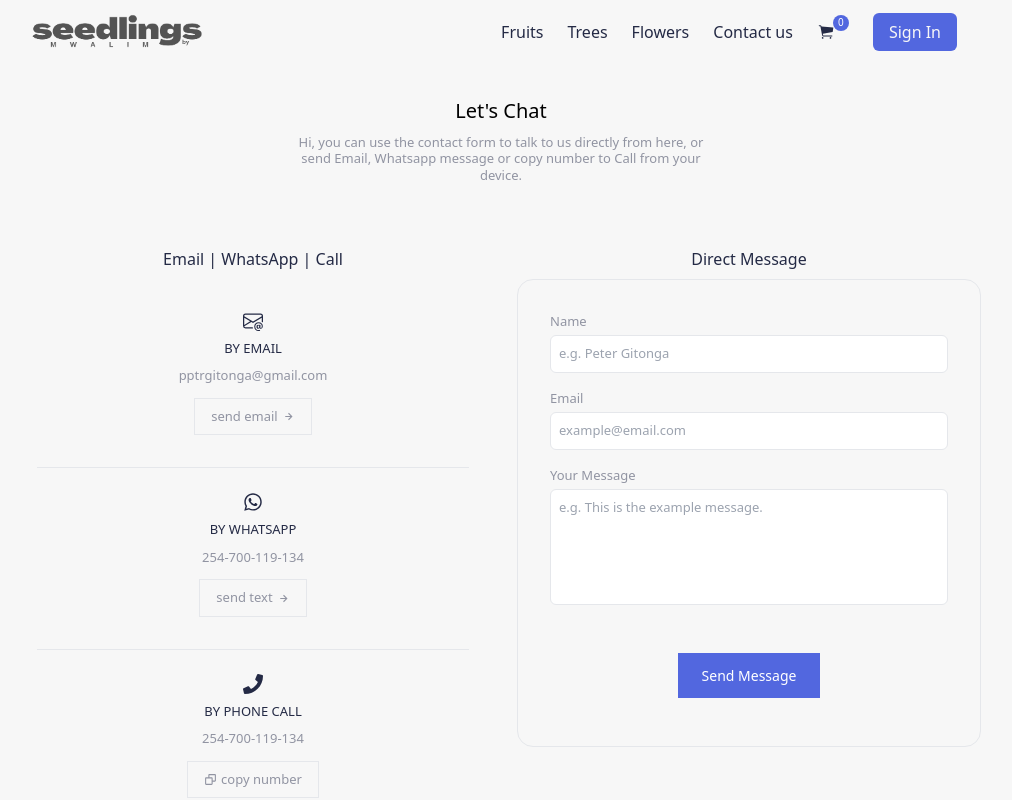
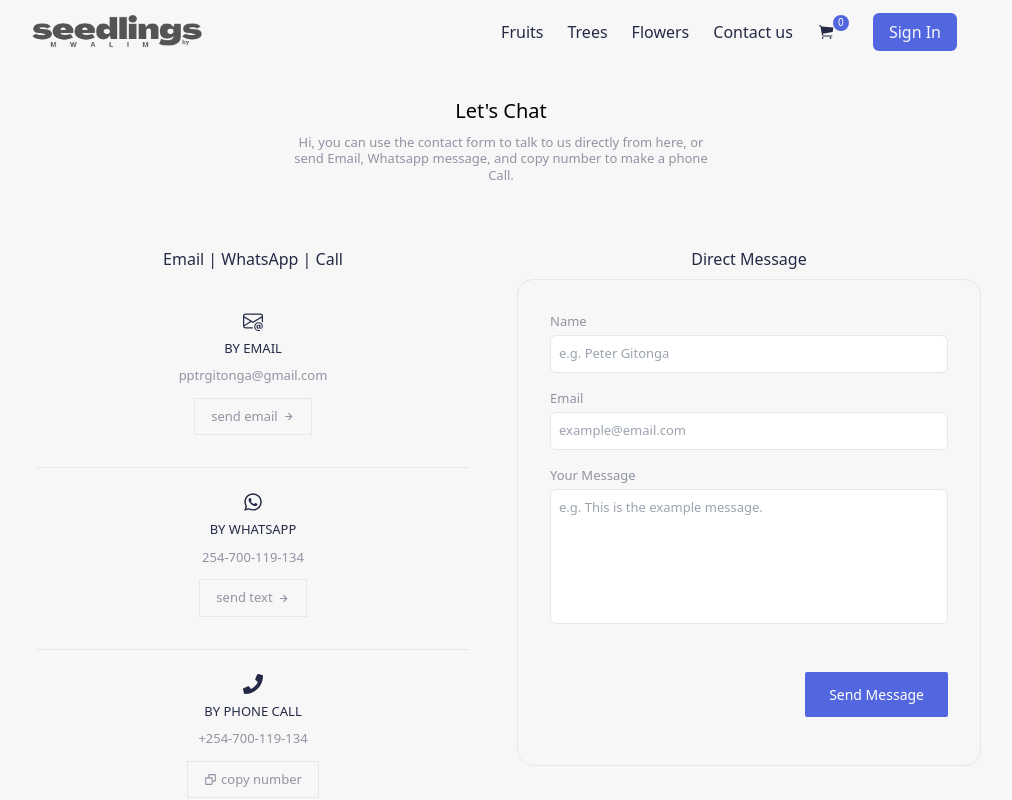
Before and after one commit to pptrgi/seedlings-by-mwalim-ecommerce-website, a React (Vite) app in the folder seedlings_by_mwalim/: page /contacts in a window 1280 px wide. Shown: the top 800 px of the page, without its empty margins (139-1151 px from the left). Built offline with nearby package versions, Linux system fonts and the light colour scheme.

Commit message:
Make needful changes

```diff
--- a/seedlings_by_mwalim/src/components/Footer.jsx
+++ b/seedlings_by_mwalim/src/components/Footer.jsx
@@ -31,7 +31,7 @@ function Footer() {
             />
           </div>
         </div>
-        <div className="flex justify-between items-start w-full sm:w-1/2 lg:w-3/12 xl:w-1/5">
+        <div className="flex justify-between items-start w-full sm:w-1/2 lg:w-3/12">
           <div className="flex flex-col items-start">
             <h4 className="font-mediumWeight text-normalFontSize mb-[0.75rem]">
               CATEGORIES
--- a/seedlings_by_mwalim/src/components/contacts/DirectContact.jsx
+++ b/seedlings_by_mwalim/src/components/contacts/DirectContact.jsx
@@ -1,42 +1,78 @@
-import React, { useRef } from 'react';
-import emailjs from '@emailjs/browser';
+import React, { useRef } from "react";
+import emailjs from "@emailjs/browser";
 
 function DirectContact() {
   const form = useRef();
   const sendEmail = (e) => {
-      e.preventDefault();
+    e.preventDefault();
 
-      emailjs.sendForm('service_xcqtt9b', 'template_dwk3grp', form.current, 'fKjM8gV9AD2Vje01P')
+    emailjs.sendForm(
+      `${process.env.REACT_APP_SERVICE_ID}`,
+      `${process.env.REACT_APP_TEMPLATE_ID}`,
+      form.current,
+      `${process.env.REACT_APP_EMAIL_PUBLIC_KEY}`
+    );
 
-      e.target.reset()
+    e.target.reset();
   };
 
   return (
     <div>
-      <h3 className='text-titleColor text-normalFontSize font-mediumWeight mb-[0.5rem] text-center'>Direct Message</h3>
-      <div className='border-[1px] border-gray-200 rounded-[1rem] px-[2rem] py-[2rem]'>
+      <h3 className="text-titleColor text-normalFontSize font-mediumWeight mb-[0.5rem] text-center">
+        Direct Message
+      </h3>
+      <div className="border-[1px] border-gray-200 rounded-[1rem] px-[1.5rem] py-[2rem] sm:px-[2rem]">
         <form ref={form} onSubmit={sendEmail}>
-          <div className='flex flex-col space-y-4 items-center'>
-            <div className='flex flex-col space-y-1 items-start w-full'>
-              <label className='text-smallerFontSize text-textColor font-normalWeight'>Name</label>
-              <input type="text" name="name" className='text-smallerFontSize text-textColor px-[0.5rem] py-[0.5rem] rounded-md border-[1px] border-gray-200 hover:border-ctaColor focus:border-ctaColor hover:outline-none focus:outline-none w-full' placeholder='e.g. Peter Gitonga' required/>
+          <div className="flex flex-col space-y-4 items-center w-full">
+            <div className="flex flex-col space-y-1 items-start w-full">
+              <label className="text-smallerFontSize text-textColor font-normalWeight">
+                Name
+              </label>
+              <input
+                type="text"
+                name="name"
+                className="text-smallerFontSize text-textColor px-[0.5rem] py-[0.5rem] rounded-md border-[1px] border-gray-200 hover:border-ctaColor focus:border-ctaColor hover:outline-none focus:outline-none w-full"
+                placeholder="e.g. Peter Gitonga"
+                required
+              />
             </div>
-            <div className='flex flex-col space-y-1 items-start  w-full'>
-              <label className='text-smallerFontSize text-textColor font-normalWeight'>Email</label>
-              <input type="text" name="email" className='text-smallerFontSize text-textColor px-[0.5rem] py-[0.5rem] rounded-md border-[1px] border-gray-200 hover:border-ctaColor focus:border-ctaColor hover:outline-none focus:outline-none w-full' placeholder='example@email.com' required/>
+            <div className="flex flex-col space-y-1 items-start  w-full">
+              <label className="text-smallerFontSize text-textColor font-normalWeight">
+                Email
+              </label>
+              <input
+                type="text"
+                name="email"
+                className="text-smallerFontSize text-textColor px-[0.5rem] py-[0.5rem] rounded-md border-[1px] border-gray-200 hover:border-ctaColor focus:border-ctaColor hover:outline-none focus:outline-none w-full"
+                placeholder="example@email.com"
+                required
+              />
             </div>
-            <div className='flex flex-col space-y-1 items-start  w-full'>
-              <label className='text-smallerFontSize text-textColor font-normalWeight'>Your Message</label>
-              <textarea rows={5} name="message" className='text-smallerFontSize text-textColor px-[0.5rem] py-[0.5rem] rounded-md border-[1px] border-gray-200 hover:border-ctaColor focus:border-ctaColor hover:outline-none focus:outline-none w-full resize-none' placeholder='e.g. This is the example message.' required/>
+            <div className="flex flex-col space-y-1 items-start  w-full">
+              <label className="text-smallerFontSize text-textColor font-normalWeight">
+                Your Message
+              </label>
+              <textarea
+                rows={6}
+                name="message"
+                className="text-smallerFontSize text-textColor px-[0.5rem] py-[0.5rem] rounded-md border-[1px] border-gray-200 hover:border-ctaColor focus:border-ctaColor hover:outline-none focus:outline-none w-full resize-none"
+                placeholder="e.g. This is the example message."
+                required
+              />
             </div>
-            <div className='pt-[2rem] pb-[1rem]'>
-              <button type='submit' className='font-mediumWeight text-whiteColor bg-ctaColor px-[1.5rem] py-[0.75rem] text-smallFontSize hover:bg-titleColor'>Send Message</button>
+            <div className="flex justify-end items-start w-full pt-[2rem] pb-[1rem]">
+              <button
+                type="submit"
+                className="font-mediumWeight text-whiteColor bg-ctaColor rounded-sm px-[1.5rem] py-[0.75rem] text-smallFontSize hover:bg-titleColor"
+              >
+                Send Message
+              </button>
             </div>
           </div>
         </form>
       </div>
     </div>
-  )
+  );
 }
 
-export default DirectContact
+export default DirectContact;
--- a/seedlings_by_mwalim/src/components/contacts/ThreeMeans.jsx
+++ b/seedlings_by_mwalim/src/components/contacts/ThreeMeans.jsx
@@ -1,57 +1,103 @@
-import {useState} from 'react'
-import {FaWhatsapp, FaPhone,} from 'react-icons/fa';
-import {BiRightArrowAlt, BiCopy} from 'react-icons/bi';
-import {BsEnvelopeAt} from 'react-icons/bs';
+import { useState } from "react";
+import { FaWhatsapp, FaPhone } from "react-icons/fa";
+import { BiRightArrowAlt, BiCopy } from "react-icons/bi";
+import { BsEnvelopeAt } from "react-icons/bs";
 
 function ThreeMeans() {
-  const [number, setNumber] = useState(0)
-  const [copy, setCopy] = useState(false)
+  const [number, setNumber] = useState(0);
+  const [copy, setCopy] = useState(false);
 
-  const handleCopyNumber = e => {
-    setNumber(254700119134)
-    navigator.clipboard.writeText(number)
-    setCopy(true)
+  const handleCopyNumber = (e) => {
+    setNumber(254700119134);
+    navigator.clipboard.writeText(number);
+    setCopy(true);
 
-    setTimeout(() => setCopy(false), 2000)
-  }
+    setTimeout(() => setCopy(false), 2000);
+  };
   return (
     <div>
-      <h3 className='text-titleColor text-normalFontSize font-mediumWeight mb-[0.5rem] text-center'>Email | WhatsApp | Call</h3>
-      <div className='flex flex-col space-y-6 items-center px-[1rem]'>
-        <div className='flex flex-col items-center space-y-2 py-[2rem] w-full border-b-[1px] border-b-gray-200'>
-          <span className='text-h3FontSize text-titleColor'><BsEnvelopeAt /></span>
-          <span className='text-smallerFontSize font-mediumWeight text-titleColor'>BY EMAIL</span>
-          <span className='text-textColor text-smallerFontSize font-mediumWeight pb-[0.25rem]'>pptrgitonga@gmail.com</span>
-          <div className='group flex space-x-1 items-center py-2 px-4 border-[1px] border-gray-200 hover:border-ctaColor cursor-pointer'>
-            <a href='mailto:pptrgitonga@gmail.com' className='text-textColor text-smallerFontSize group-hover:text-ctaColor'>send email</a>
-            <span className='text-textColor text-smallerFontSize group-hover:translate-x-1 group-hover:text-ctaColor'><BiRightArrowAlt /></span>
+      <h3 className="text-titleColor text-normalFontSize font-mediumWeight mb-[0.5rem] text-center">
+        Email | WhatsApp | Call
+      </h3>
+      <div className="flex flex-col space-y-6 items-center px-[1rem]">
+        <div className="flex flex-col items-center space-y-2 py-[2rem] w-full border-b-[1px] border-b-gray-200">
+          <span className="text-h3FontSize text-titleColor">
+            <BsEnvelopeAt />
+          </span>
+          <span className="text-smallerFontSize font-mediumWeight text-titleColor">
+            BY EMAIL
+          </span>
+          <span className="text-textColor text-smallerFontSize font-mediumWeight pb-[0.25rem]">
+            pptrgitonga@gmail.com
+          </span>
+          <div className="group flex space-x-1 items-center py-2 px-4 border-[1px] border-gray-200 hover:border-ctaColor cursor-pointer">
+            <a
+              href="mailto:pptrgitonga@gmail.com"
+              className="text-textColor text-smallerFontSize group-hover:text-ctaColor"
+            >
+              send email
+            </a>
+            <span className="text-textColor text-smallerFontSize group-hover:translate-x-1 group-hover:text-ctaColor">
+              <BiRightArrowAlt />
+            </span>
           </div>
         </div>
-        <div className='flex flex-col items-center space-y-2 pb-[2rem] w-full border-b-[1px] border-b-gray-200'>
-          <span className='text-h3FontSize text-titleColor'><FaWhatsapp /></span>
-          <span className='text-smallerFontSize font-mediumWeight text-titleColor'>BY WHATSAPP</span>
-          <span className='text-textColor text-smallerFontSize font-mediumWeight pb-[0.25rem]'>254-700-119-134</span>
-          <div className='group flex space-x-1 items-center py-2 px-4 border-[1px] border-gray-200 hover:border-ctaColor cursor-pointer'>
-            <a href='https://wa.me/254700119134' className='text-textColor text-smallerFontSize group-hover:text-ctaColor'>send text</a>
-            <span className='text-textColor text-smallerFontSize group-hover:translate-x-1 group-hover:text-ctaColor'><BiRightArrowAlt /></span>
+        <div className="flex flex-col items-center space-y-2 pb-[2rem] w-full border-b-[1px] border-b-gray-200">
+          <span className="text-h3FontSize text-titleColor">
+            <FaWhatsapp />
+          </span>
+          <span className="text-smallerFontSize font-mediumWeight text-titleColor">
+            BY WHATSAPP
+          </span>
+          <span className="text-textColor text-smallerFontSize font-mediumWeight pb-[0.25rem]">
+            254-700-119-134
+          </span>
+          <div className="group flex space-x-1 items-center py-2 px-4 border-[1px] border-gray-200 hover:border-ctaColor cursor-pointer">
+            <a
+              href="https://wa.me/254700119134"
+              className="text-textColor text-smallerFontSize group-hover:text-ctaColor"
+            >
+              send text
+            </a>
+            <span className="text-textColor text-smallerFontSize group-hover:translate-x-1 group-hover:text-ctaColor">
+              <BiRightArrowAlt />
+            </span>
           </div>
         </div>
-        <div className='flex flex-col items-center space-y-2 pb-[2rem] w-full border-b-[1px] border-b-gray-200'>
-          <span className='text-h3FontSize text-titleColor'><FaPhone /></span>
-          <span className='text-smallerFontSize font-mediumWeight text-titleColor'>BY PHONE CALL</span>
-          <span className='text-textColor text-smallerFontSize font-mediumWeight pb-[0.25rem]'>254-700-119-134</span>
-          {copy ?
-            <span onClick={e => setCopy(false)} className='text-ctaColor text-smallerFontSize font-mediumWeight py-2 px-4 cursor-pointer'>Copied!</span>
-            :
-            <div onClick={handleCopyNumber} className='group flex space-x-1 items-center py-2 px-4 border-[1px] border-gray-200 hover:border-ctaColor cursor-pointer'>
-              <span className='text-textColor text-smallerFontSize group-hover:-translate-x-1 group-hover:text-ctaColor'><BiCopy /></span>
-              <span className='text-textColor text-smallerFontSize group-hover:text-ctaColor'>copy number</span>
+        <div className="flex flex-col items-center space-y-2 pb-[2rem] w-full border-b-[1px] border-b-gray-200">
+          <span className="text-h3FontSize text-titleColor">
+            <FaPhone />
+          </span>
+          <span className="text-smallerFontSize font-mediumWeight text-titleColor">
+            BY PHONE CALL
+          </span>
+          <span className="text-textColor text-smallerFontSize font-mediumWeight pb-[0.25rem]">
+            +254-700-119-134
+          </span>
+          {copy ? (
+            <span
+              onClick={(e) => setCopy(false)}
+              className="text-ctaColor text-smallerFontSize font-mediumWeight py-2 px-4 cursor-pointer"
+            >
+              Copied!
+            </span>
+          ) : (
+            <div
+              onClick={handleCopyNumber}
+              className="group flex space-x-1 items-center py-2 px-4 border-[1px] border-gray-200 hover:border-ctaColor cursor-pointer"
+            >
+              <span className="text-textColor text-smallerFontSize group-hover:-translate-x-1 group-hover:text-ctaColor">
+                <BiCopy />
+              </span>
+              <span className="text-textColor text-smallerFontSize group-hover:text-ctaColor">
+                copy number
+              </span>
             </div>
-          }
+          )}
         </div>
       </div>
     </div>
-  )
+  );
 }
 
-export default ThreeMeans
+export default ThreeMeans;
--- a/seedlings_by_mwalim/src/pages/Contacts.jsx
+++ b/seedlings_by_mwalim/src/pages/Contacts.jsx
@@ -1,26 +1,31 @@
-import React from 'react'
-import ThreeMeans from '../components/contacts/ThreeMeans'
-import DirectContact from '../components/contacts/DirectContact'
+import React from "react";
+import ThreeMeans from "../components/contacts/ThreeMeans";
+import DirectContact from "../components/contacts/DirectContact";
 
 function Contacts() {
   return (
-    <div className='pt-[6rem] pb-[2rem]'>
-        <h2 className='text-h3FontSize text-center font-mediumWeight mb-[0.5rem]'>Let's Chat</h2>
-        <div className=' flex justify-center items-center'>
-          <p className='text-smallerFontSize text-textColor font-normalWeight max-w-sm text-center leading-tight px-4 lg:max-w-md'>Hi, you can use the contact form to talk to us directly from here, or send Email, Whatsapp message or copy number to Call from your device.</p>
-        </div>
-        <div className='container pt-[4rem]'>
-          <div className='grid grid-cols-1 gap-[2rem] items-start sm:grid-cols-2 sm:gap-[2rem]'>
-            <div className=''>
-              <ThreeMeans />
-            </div>
-            <div className=''>
-              <DirectContact />
-            </div>
+    <div className="pt-[6rem] pb-[2rem]">
+      <h2 className="text-h3FontSize text-center font-mediumWeight mb-[0.5rem]">
+        Let's Chat
+      </h2>
+      <div className=" flex justify-center items-center">
+        <p className="text-smallerFontSize text-textColor font-normalWeight max-w-sm text-center leading-tight px-4 lg:max-w-md">
+          Hi, you can use the contact form to talk to us directly from here, or
+          send Email, Whatsapp message, and copy number to make a phone Call.
+        </p>
+      </div>
+      <div className="container pt-[4rem]">
+        <div className="grid grid-cols-1 gap-[2rem] items-start sm:grid-cols-2 sm:gap-[2rem]">
+          <div>
+            <ThreeMeans />
+          </div>
+          <div>
+            <DirectContact />
           </div>
         </div>
+      </div>
     </div>
-  )
+  );
 }
 
-export default Contacts
+export default Contacts;
```
